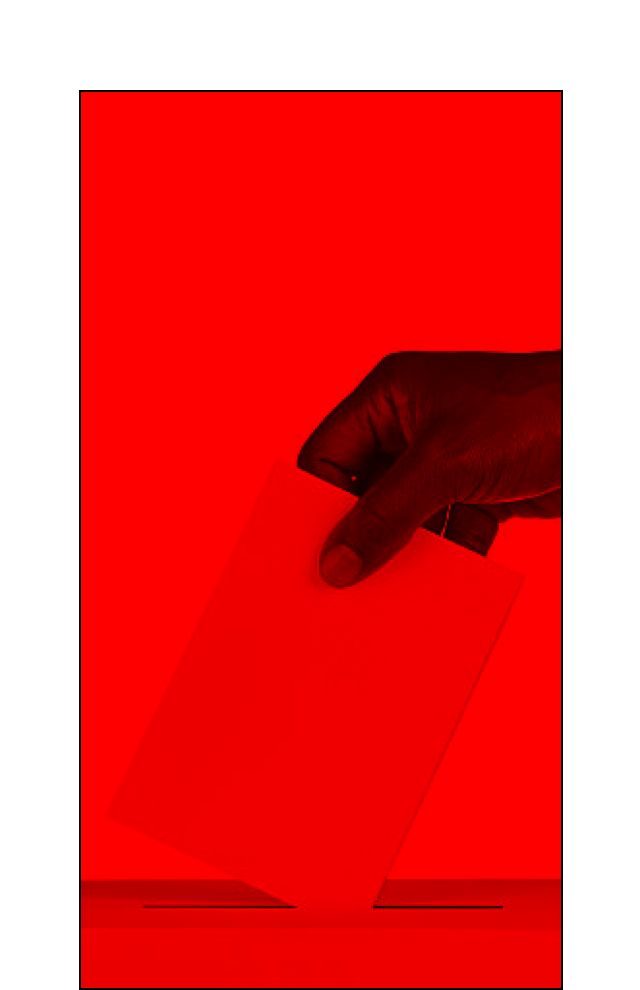
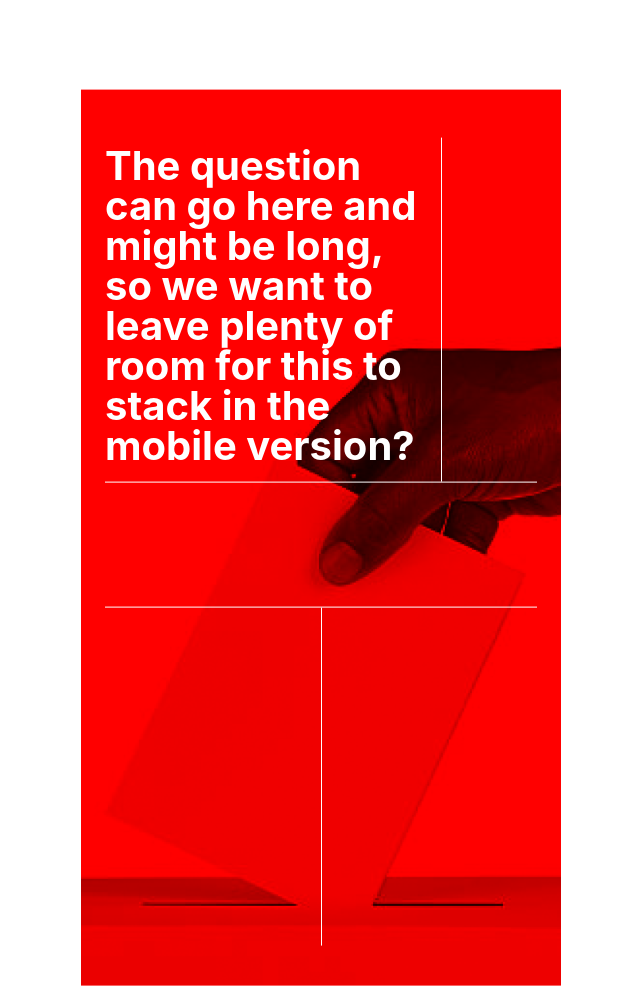
Before and after one commit to jwilliams69420/UX-FEE-Crosspair-Polling-Project, a website: page index.html in a window 1280 px wide. Shown: the whole page, without its empty margins (319-959 px from the left). Drawn offline with Linux system fonts and the light colour scheme.

Commit message:
add grid lines

```diff
--- a/index.html
+++ b/index.html
@@ -14,7 +14,7 @@
         <div class = "mobile-layout absolute top left transform">
             <div class="absolute full-height">
                 <div class="grid full-height">
-                    <div class="top-left"></div>
+                    <div class="top-left box white">The question can go here and might be long, so we want to leave plenty of room for this to stack in the mobile version?</div>
                     <div class="top-right"></div>
                     <div class="middle"></div>
                     <div class="bottom-left"></div>
--- a/styles.css
+++ b/styles.css
@@ -7,7 +7,6 @@
 .mobile-layout {
   height: 896px;
   width: 414px;
-  border: 2px solid black;
 }
 
 .color-overlay {
@@ -21,6 +20,9 @@
     z-index: -100;
 }
 
+
+/* Grid Layout */
+
 .top-left {
     grid-column: col / span 3;
     grid-row: row;
@@ -29,21 +31,30 @@
 .top-right {
     grid-column: col 4 / span 1;
     grid-row: row;
+    border-left: 1px solid white;
+    margin-top: 3rem;
 }
 
 .middle {
     grid-column: col / span 4;
     grid-row: row 2;
+    border-top: 1px solid #fff;
+    border-bottom: 1px solid #fff;
+    margin-left: 1.5rem;
+    margin-right: 1.5rem;
 }
 
 .bottom-left {
     grid-column: col / span 2;
     grid-row: row 3;
+    margin-bottom: 2.5rem;
 }
 
 .bottom-right {
     grid-column: col 3 / span 2;
     grid-row: row 3;
+    border-left: 1px solid white;
+    margin-bottom: 2.5rem;
 }
 
 .item {
@@ -57,7 +68,10 @@
     display: grid;
     grid-template-columns: [col] 1fr [col] 1fr [col] 1fr [col] 1fr;
     grid-template-rows: [row] 3fr [row] 1fr [row] 3fr;
+    /* grid-gap: 10px; */
 }
+
+
 /* Layout Primitives */
 
 .center {
@@ -83,6 +97,9 @@
   margin-block-start: var(--space, 1.5rem);
 }
 
+.box {
+    padding: 3.5rem 1rem 1rem 1.5rem;
+}
 /* util styles */
 
 .relative {
@@ -109,3 +126,10 @@
 .transform {
     transform: translate(-50%, 10%);
 }
+
+.white {
+    color: #fff;
+    font-size: 2.5rem;
+    font-family: -apple-system, BlinkMacSystemFont, 'Segoe UI', Roboto, Oxygen, Ubuntu, Cantarell, 'Open Sans', 'Helvetica Neue', sans-serif;
+    font-weight: 700;
+}
```
